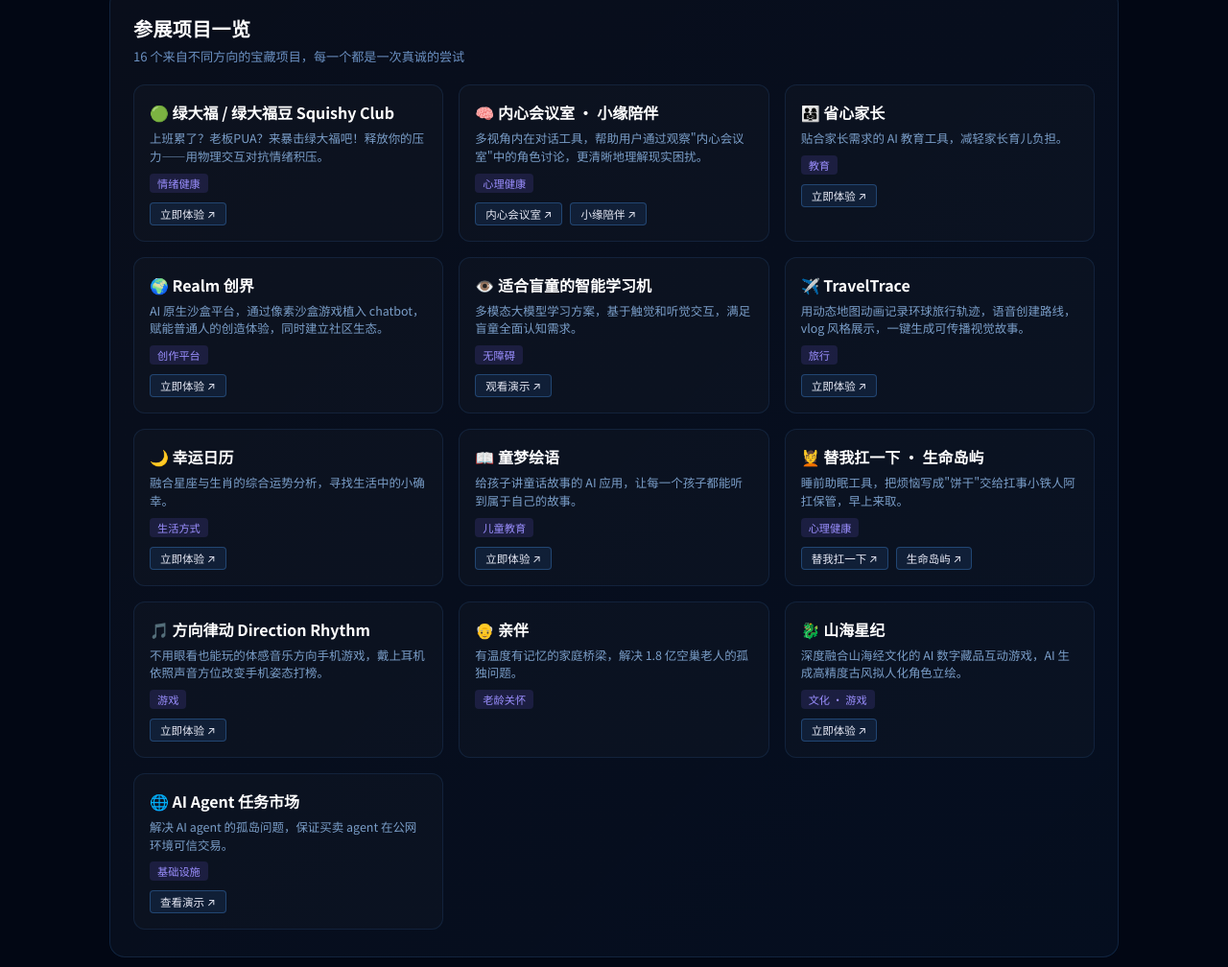
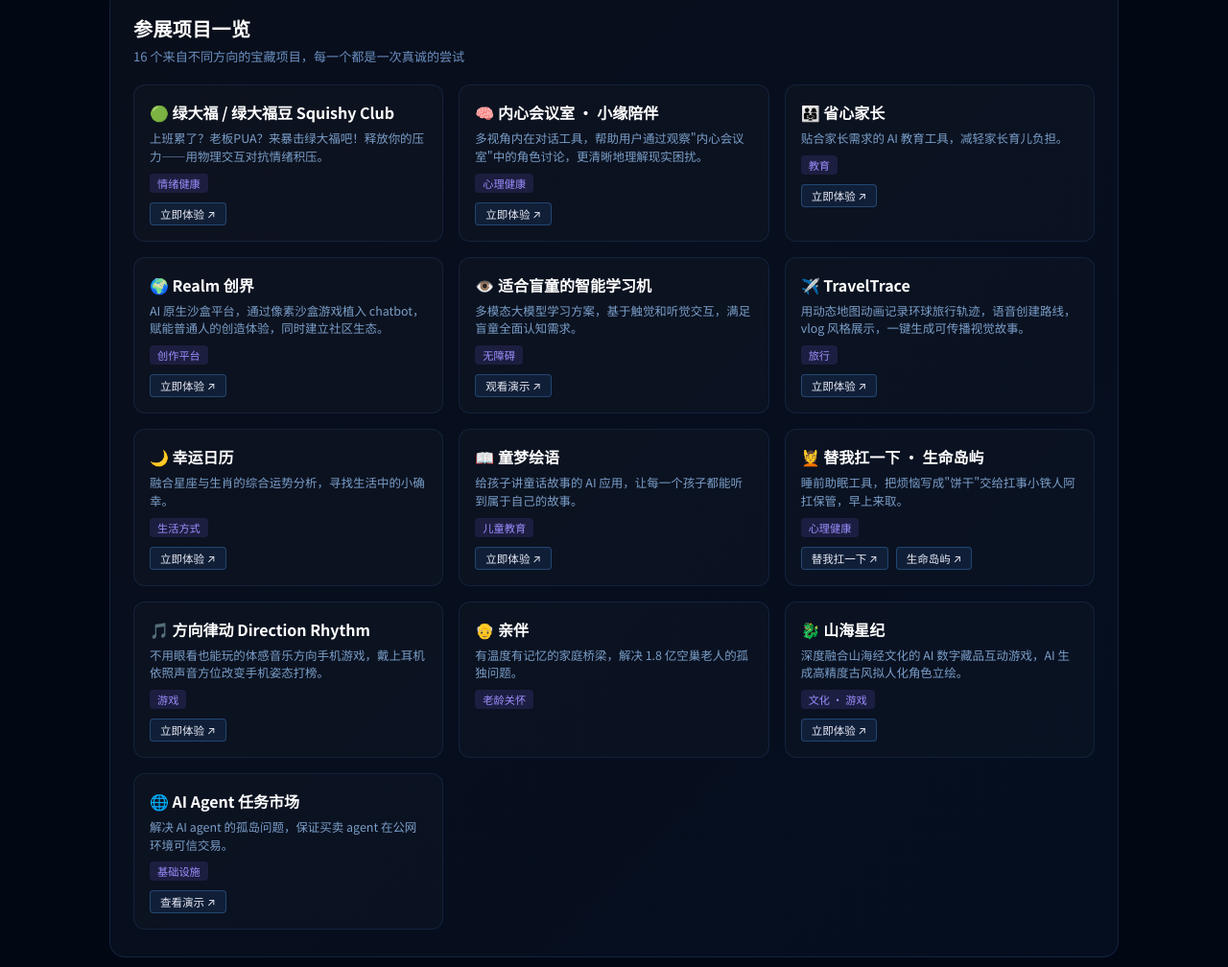
Before and after one commit to StephanieLIzy/cola-pages, a plain HTML site: page demo-day-c71972/index.html in a window 1280 px wide. Shown: the part 1634-2642 px from the top of the page at 96% size. Drawn offline with nearby package versions, Linux system fonts and the light colour scheme; animation ran at ten frames a second.

Commit message:
Deploy 黑客松遗珠 Demo Day · 参与者画像

```diff
--- a/demo-day-c71972/index.html
+++ b/demo-day-c71972/index.html
@@ -575,7 +575,7 @@
         <div class="project-name">🧠 内心会议室 · 小缘陪伴</div>
         <div class="project-intro">多视角内在对话工具，帮助用户通过观察"内心会议室"中的角色讨论，更清晰地理解现实困扰。</div>
         <span class="project-tag">心理健康</span>
-        <div class="project-links"><a class="project-link-btn" href="https://inner-council-14c5d0d0-fjmbsm6ge.eazo.dev/" target="_blank">内心会议室 ↗</a><a class="project-link-btn" href="https://xiaoyuan-chat-b98d4266-99mo5zvy6.eazo.dev/" target="_blank">小缘陪伴 ↗</a></div>
+        <div class="project-links"><a class="project-link-btn" href="https://inner-council-14c5d0d0-fjmbsm6ge.eazo.dev/" target="_blank">立即体验 ↗</a></div>
       </div>
       <div class="project-card">
         <div class="project-name">👨‍👩‍👧 省心家长</div>
```
